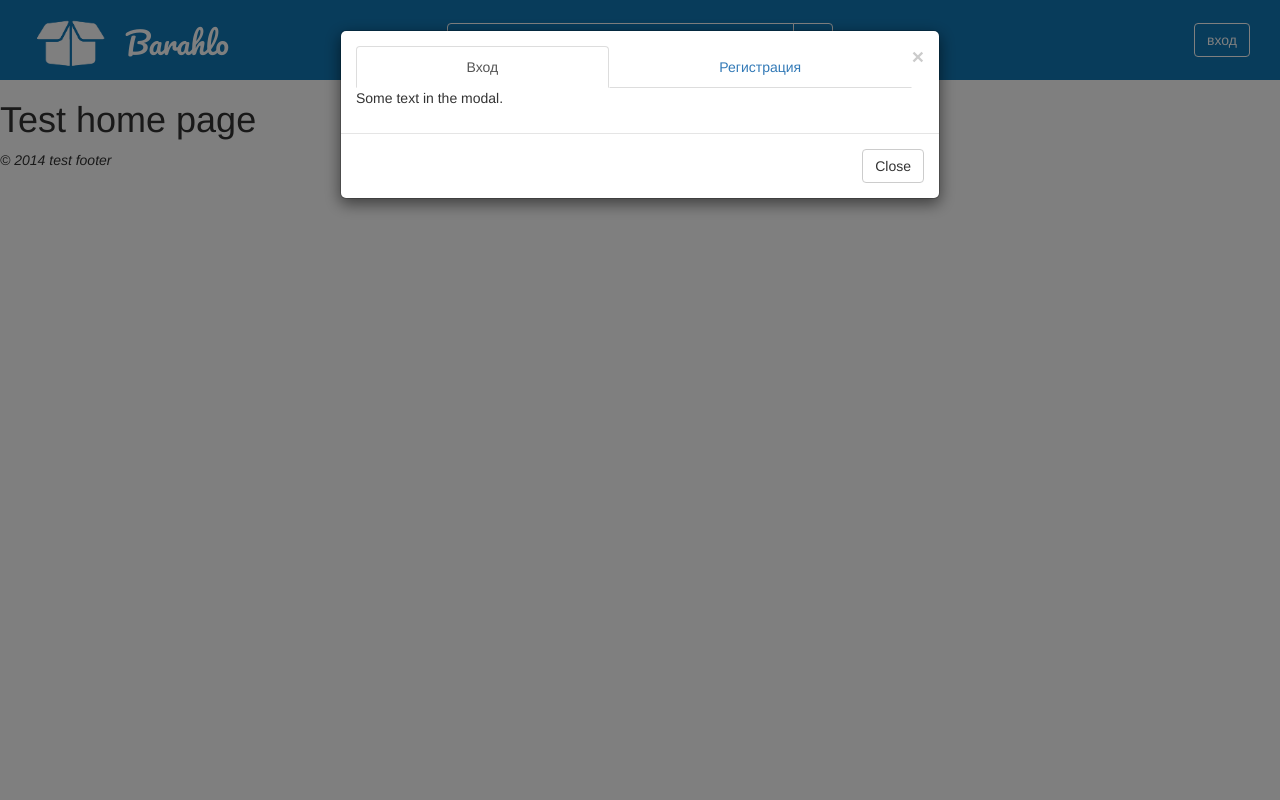
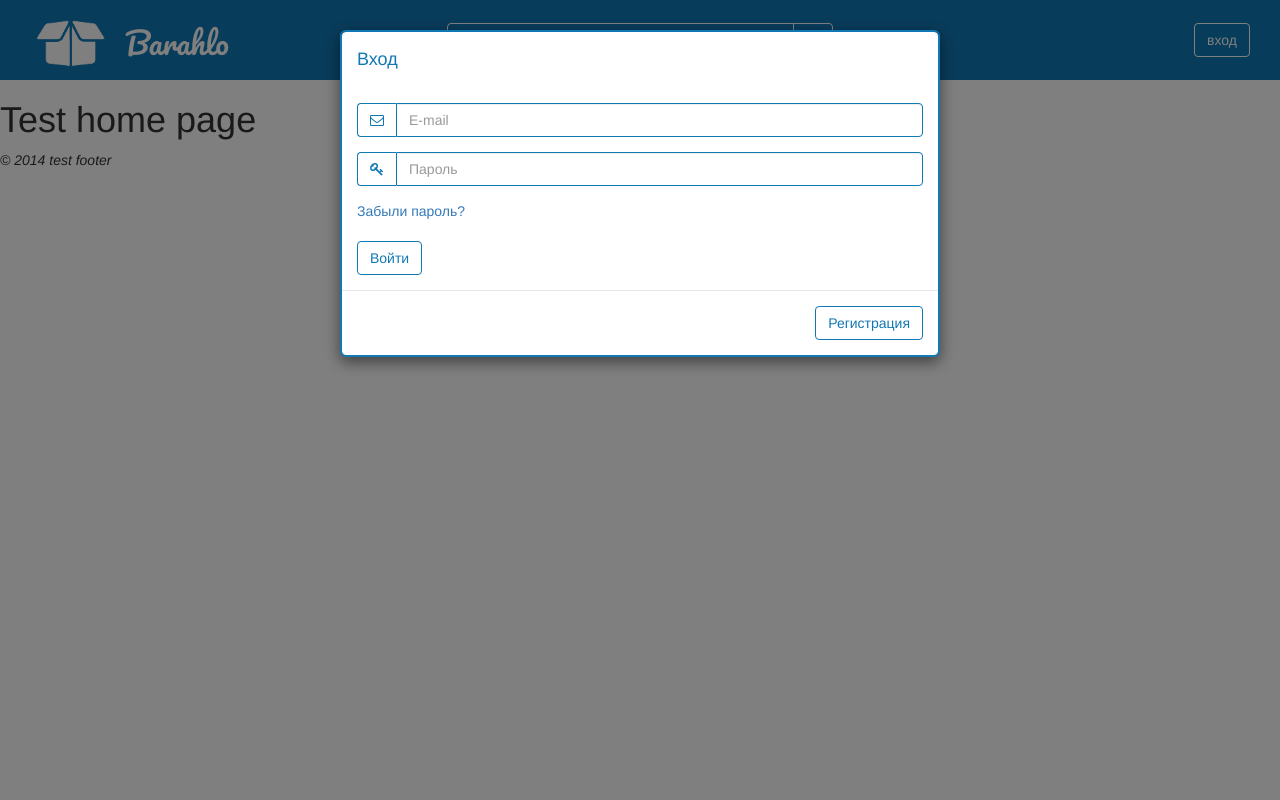
Before and after one commit to Pozenko/Barahlo, a CodeIgniter app: page /database/ in a window 1280 px wide, after a click on "вход". Run offline with CodeIgniter, Linux system fonts and the light colour scheme; some libraries are stand-ins or nearby versions.

Commit message:
add modal window login form

```diff
--- a/application/views/templates/header.php
+++ b/application/views/templates/header.php
@@ -16,7 +16,7 @@ defined('BASEPATH') OR exit('No direct script access allowed');
         <script type="text/javascript" src="<?= asset_url(); ?>js/bootstrap.min.js"></script>
     </head>
     <body>
-<!--    menu top-->
+<!--    Menu top-->
     <div class="container-fluid top_menu">
         <div class="row">
             <div class="col-lg-4 col-md-3">
@@ -39,42 +39,39 @@ defined('BASEPATH') OR exit('No direct script access allowed');
             </div>
         </div>
     </div>
-<!--    modal window-->
-<!-- Modal -->
+<!--    Modal window-->
     <div id="enterModal" class="modal fade" role="dialog">
         <div class="modal-dialog">
-
             <!-- Modal content-->
-            <div class="modal-content">
-<!--                <div class="modal-header">-->
-<!--                    <button type="button" class="close" data-dismiss="modal">&times;</button>-->
-<!--                    <h4 class="modal-title">Modal Header</h4>-->
-<!--                </div>-->
+            <div class="modal-content my_modal_style">
+                <div class="modal-header my_modal_header">
+                    <h4 class="modal-title">Вход</h4>
+                </div>
                 <div class="modal-body">
-                    <button type="button" class="close" data-dismiss="modal">&times;</button>
-<!--                    nav tabs-->
-                    <div role="tabpanel">
-                        <ul class="nav nav-tabs nav-justified">
-                            <li role="presentation" class="active">
-                                <a  href="#loginTab" aria-controls="loginTab" role="tab" data-toggle="tab">Вход</a>
-                            </li>
-                            <li role="presentation">
-                                <a href="#registerTab" aria-controls="registerTab" role="tab" data-toggle="tab">Регистрация</a>
-                            </li>
-                        </ul>
-<!--                        tab content-->
-                        <div class="tab-content">
-                        <!--login tab-->
-                            <div role="tabpanel" class="tab-pane active" id="loginTab">
-
+<!--                    login form-->
+                    <form>
+                        <div class="form-group">
+                            <div class="input-group">
+                                <span class="input-group-addon my_input_addon" id="basic-addon1">
+                                    <i class="fa fa-envelope-o" aria-hidden="true"></i>
+                                </span>
+                                <input type="text" class="form-control my_modal_input" placeholder="E-mail" aria-describedby="basic-addon1">
                             </div>
-                            <div role="tabpanel" class="tab-pane" id="registerTab">register</div>
                         </div>
-                    </div>
-                    <p>Some text in the modal.</p>
+                        <div class="form-group">
+                            <div class="input-group">
+                                <span class="input-group-addon my_input_addon" id="basic-addon1">
+                                    <i class="fa fa-key" aria-hidden="true"></i>
+                                </span>
+                                <input type="password" class="form-control my_modal_input" placeholder="Пароль" aria-describedby="basic-addon1">
+                            </div>
+                        </div>
+                        <a href="#">Забыли пароль?</a><br><br>
+                        <button type="submit" class="btn my_modal_btn">Войти</button>
+                    </form>
                 </div>
                 <div class="modal-footer">
-                    <button type="button" class="btn btn-default" data-dismiss="modal">Close</button>
+                    <button type="button" class="btn my_modal_btn" data-dismiss="modal">Регистрация</button>
                 </div>
             </div>
 
--- a/assets/css/custom.css
+++ b/assets/css/custom.css
@@ -59,6 +59,51 @@
     border-color: white;
 }
 
+/*modal window*/
+.my_modal_body
+{
+    border-radius: 6px;
+}
+.my_modal_style
+{
+    background-color: white;
+    color: #1178B6;
+    border-radius: 6px;
+    border: 2px solid #1178B6;
+}
+.my_modal_header
+{
+    border-bottom: none;
+}
+.my_input_addon
+{
+    background-color: white;
+    color: #1178B6;
+    border-color: #1178B6;
+}
+.my_modal_input
+{
+    border-color: #1178B6;
+}
+.my_modal_btn
+{
+    border-color: #1178B6;
+    color: #1178B6;
+    background-color: white;
+}
+.my_modal_btn:focus, .my_modal_btn:active
+{
+    background-color: white;
+    border-color: #1069A0;
+    color: #1069A0;
+    outline: none !important;
+}
+.my_modal_btn:hover
+{
+    border-color: #1069A0;
+    color: #1069A0;
+    outline: none !important;
+}
 @media only screen and (max-width: 992px) {
     .brand_img
     {
```
